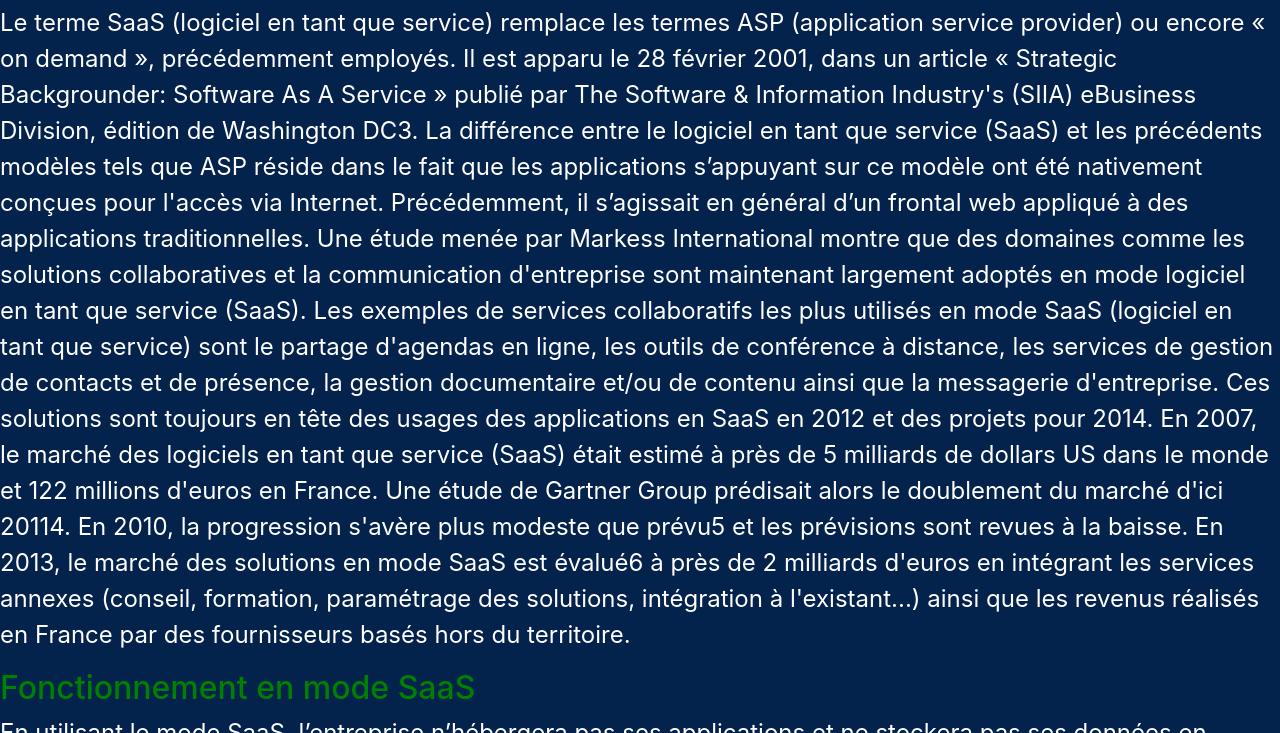
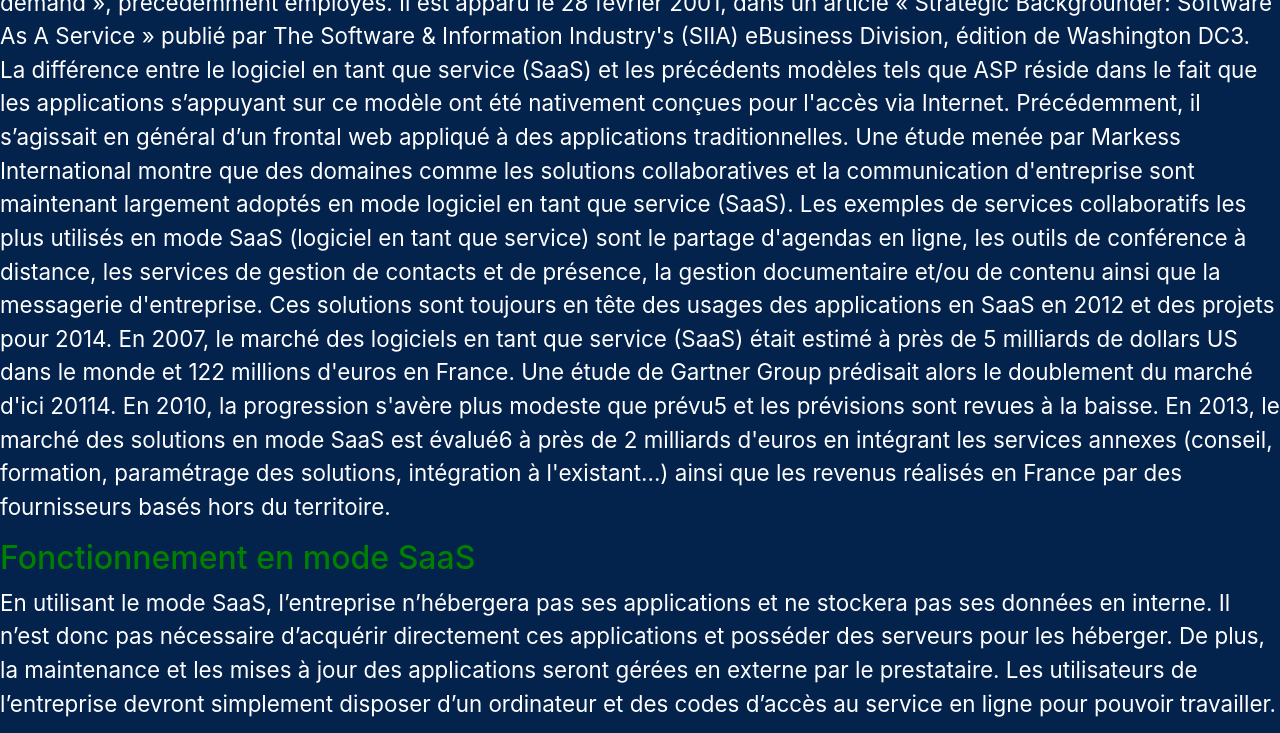
Before and after one commit to Mamadou235/Veille-SAAS, a plain HTML site: page index.html in a window 1280 px wide. Shown: the part 768-1501 px from the top of the page. Drawn offline with nearby package versions, Linux system fonts and the light colour scheme.

Commit message:
Update style.css

```diff
--- a/style.css
+++ b/style.css
@@ -12,7 +12,7 @@ body {
   margin: 0px;
   text-align: justify center ;
   display: inline;
-  font-size: x-large
+  font-size: 1.4em;
 }
 h1,h2{ color: green;
 }
```
